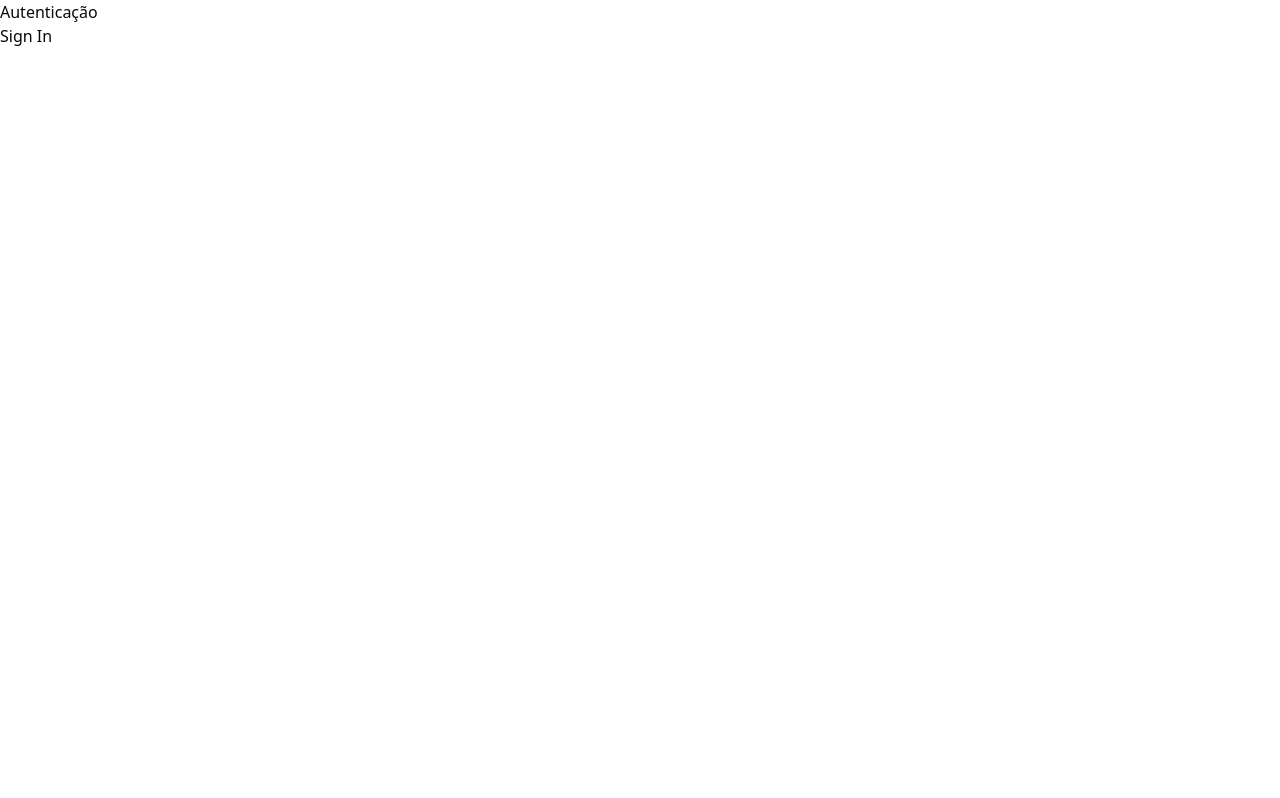
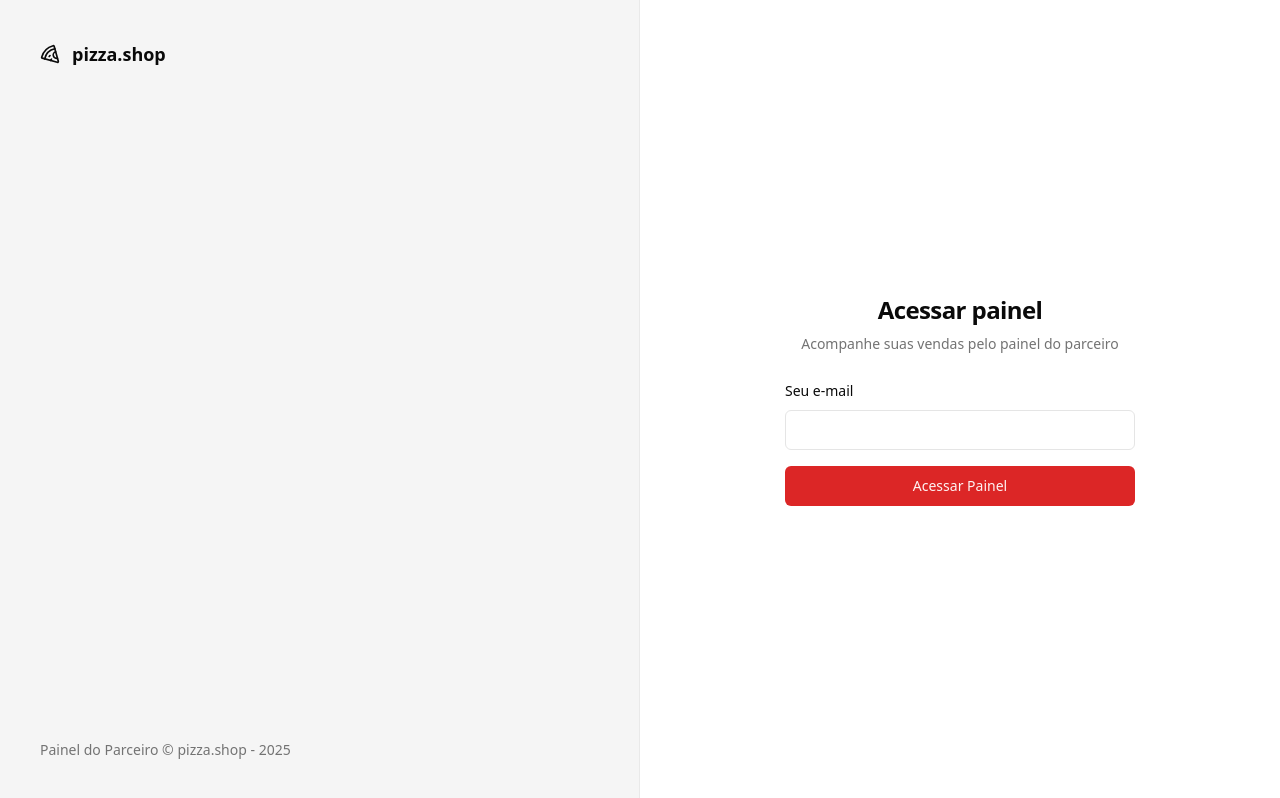
Before and after one commit to joaoh4547/projeto-react-04, a React (Vite) app: page /sign-in in a window 1280 px wide. Built offline with nearby package versions, Linux system fonts and the light colour scheme.

Commit message:
Capitulo 2 Parte 1

```diff
--- a/package.json
+++ b/package.json
@@ -10,6 +10,7 @@
     "preview": "vite preview"
   },
   "dependencies": {
+    "@radix-ui/react-label": "^2.1.1",
     "@radix-ui/react-slot": "^1.1.1",
     "class-variance-authority": "^0.7.1",
     "clsx": "^2.1.1",
--- /dev/null
+++ b/src/components/ui/input.tsx
@@ -0,0 +1,22 @@
+import * as React from "react";
+
+import { cn } from "@/lib/utils";
+
+const Input = React.forwardRef<HTMLInputElement, React.ComponentProps<"input">>(
+    ({ className, type, ...props }, ref) => {
+        return (
+            <input
+                type={type}
+                className={cn(
+                    "flex h-10 w-full rounded-md border border-input bg-background px-3 py-2 text-base ring-offset-background file:border-0 file:bg-transparent file:text-sm file:font-medium file:text-foreground placeholder:text-muted-foreground focus-visible:outline-none focus-visible:ring-2 focus-visible:ring-ring focus-visible:ring-offset-2 disabled:cursor-not-allowed disabled:opacity-50 md:text-sm",
+                    className,
+                )}
+                ref={ref}
+                {...props}
+            />
+        );
+    },
+);
+Input.displayName = "Input";
+
+export { Input };
--- /dev/null
+++ b/src/components/ui/label.tsx
@@ -0,0 +1,24 @@
+import * as LabelPrimitive from "@radix-ui/react-label";
+import { cva, type VariantProps } from "class-variance-authority";
+import * as React from "react";
+
+import { cn } from "@/lib/utils";
+
+const labelVariants = cva(
+    "text-sm font-medium leading-none peer-disabled:cursor-not-allowed peer-disabled:opacity-70",
+);
+
+const Label = React.forwardRef<
+    React.ElementRef<typeof LabelPrimitive.Root>,
+    React.ComponentPropsWithoutRef<typeof LabelPrimitive.Root> &
+        VariantProps<typeof labelVariants>
+>(({ className, ...props }, ref) => (
+    <LabelPrimitive.Root
+        ref={ref}
+        className={cn(labelVariants(), className)}
+        {...props}
+    />
+));
+Label.displayName = LabelPrimitive.Root.displayName;
+
+export { Label };
--- a/src/global.css
+++ b/src/global.css
@@ -1,61 +1,64 @@
 @tailwind base;
 @tailwind components;
 @tailwind utilities;
+
 @layer base {
   :root {
     --background: 0 0% 100%;
-    --foreground: 240 10% 3.9%;
+    --foreground: 0 0% 3.9%;
     --card: 0 0% 100%;
-    --card-foreground: 240 10% 3.9%;
+    --card-foreground: 0 0% 3.9%;
     --popover: 0 0% 100%;
-    --popover-foreground: 240 10% 3.9%;
-    --primary: 240 5.9% 10%;
-    --primary-foreground: 0 0% 98%;
-    --secondary: 240 4.8% 95.9%;
-    --secondary-foreground: 240 5.9% 10%;
-    --muted: 240 4.8% 95.9%;
-    --muted-foreground: 240 3.8% 46.1%;
-    --accent: 240 4.8% 95.9%;
-    --accent-foreground: 240 5.9% 10%;
+    --popover-foreground: 0 0% 3.9%;
+    --primary: 0 72.2% 50.6%;
+    --primary-foreground: 0 85.7% 97.3%;
+    --secondary: 0 0% 96.1%;
+    --secondary-foreground: 0 0% 9%;
+    --muted: 0 0% 96.1%;
+    --muted-foreground: 0 0% 45.1%;
+    --accent: 0 0% 96.1%;
+    --accent-foreground: 0 0% 9%;
     --destructive: 0 84.2% 60.2%;
     --destructive-foreground: 0 0% 98%;
-    --border: 240 5.9% 90%;
-    --input: 240 5.9% 90%;
-    --ring: 240 10% 3.9%;
+    --border: 0 0% 89.8%;
+    --input: 0 0% 89.8%;
+    --ring: 0 72.2% 50.6%;
+    --radius: 0.5rem;
     --chart-1: 12 76% 61%;
     --chart-2: 173 58% 39%;
     --chart-3: 197 37% 24%;
     --chart-4: 43 74% 66%;
     --chart-5: 27 87% 67%;
-    --radius: 0.5rem
   }
+
   .dark {
-    --background: 240 10% 3.9%;
+    --background: 0 0% 3.9%;
     --foreground: 0 0% 98%;
-    --card: 240 10% 3.9%;
+    --card: 0 0% 3.9%;
     --card-foreground: 0 0% 98%;
-    --popover: 240 10% 3.9%;
+    --popover: 0 0% 3.9%;
     --popover-foreground: 0 0% 98%;
-    --primary: 0 0% 98%;
-    --primary-foreground: 240 5.9% 10%;
-    --secondary: 240 3.7% 15.9%;
+    --primary: 0 72.2% 50.6%;
+    --primary-foreground: 0 85.7% 97.3%;
+    --secondary: 0 0% 14.9%;
     --secondary-foreground: 0 0% 98%;
-    --muted: 240 3.7% 15.9%;
-    --muted-foreground: 240 5% 64.9%;
-    --accent: 240 3.7% 15.9%;
+    --muted: 0 0% 14.9%;
+    --muted-foreground: 0 0% 63.9%;
+    --accent: 0 0% 14.9%;
     --accent-foreground: 0 0% 98%;
     --destructive: 0 62.8% 30.6%;
     --destructive-foreground: 0 0% 98%;
-    --border: 240 3.7% 15.9%;
-    --input: 240 3.7% 15.9%;
-    --ring: 240 4.9% 83.9%;
+    --border: 0 0% 14.9%;
+    --input: 0 0% 14.9%;
+    --ring: 0 72.2% 50.6%;
     --chart-1: 220 70% 50%;
     --chart-2: 160 60% 45%;
     --chart-3: 30 80% 55%;
     --chart-4: 280 65% 60%;
-    --chart-5: 340 75% 55%
+    --chart-5: 340 75% 55%;
   }
 }
+
 @layer base {
   * {
     @apply border-border;
--- a/src/pages/_layouts/auth.tsx
+++ b/src/pages/_layouts/auth.tsx
@@ -1,10 +1,20 @@
+import { Pizza } from "lucide-react";
 import { Outlet } from "react-router-dom";
 
 export function AuthLayout() {
     return (
-        <div>
-            <h1>Autenticação</h1>
-            <div>
+        <div className="grid min-h-screen grid-cols-2">
+            <div className="flex h-full flex-col justify-between border-r border-foreground/5 bg-muted p-10 text-muted-foreground">
+                <div className="flex items-center gap-3 text-lg text-foreground">
+                    <Pizza className="h-5 w-5" />
+                    <span className="font-semibold">pizza.shop</span>
+                </div>
+                <footer className="text-sm">
+                    Painel do Parceiro &copy; pizza.shop -{" "}
+                    {new Date().getFullYear()}
+                </footer>
+            </div>
+            <div className="flex flex-col items-center justify-center">
                 <Outlet />
             </div>
         </div>
--- a/src/pages/auth/sign-in.tsx
+++ b/src/pages/auth/sign-in.tsx
@@ -1,10 +1,34 @@
 import { Helmet } from "react-helmet-async";
+
+import { Button } from "@/components/ui/button";
+import { Input } from "@/components/ui/input";
+import { Label } from "@/components/ui/label";
 
 export function SignIn() {
     return (
         <>
             <Helmet title="Login" />
-            <h1>Sign In</h1>
+            <div className="p-8">
+                <div className="flex w-[350px] flex-col justify-center gap-6">
+                    <div className="flex flex-col gap-2 text-center">
+                        <h1 className="text-2xl font-semibold tracking-tight">
+                            Acessar painel
+                        </h1>
+                        <p className="text-sm text-muted-foreground">
+                            Acompanhe suas vendas pelo painel do parceiro
+                        </p>
+                    </div>
+                    <form className="space-y-4">
+                        <div className="space-y-2">
+                            <Label htmlFor="email">Seu e-mail</Label>
+                            <Input id="email" type="email" />
+                        </div>
+                        <Button type="submit" className="w-full">
+                            Acessar Painel
+                        </Button>
+                    </form>
+                </div>
+            </div>
         </>
     );
 }
```
Also changed, not shown: 1 other file (tests, documents, lock files or other folders).
